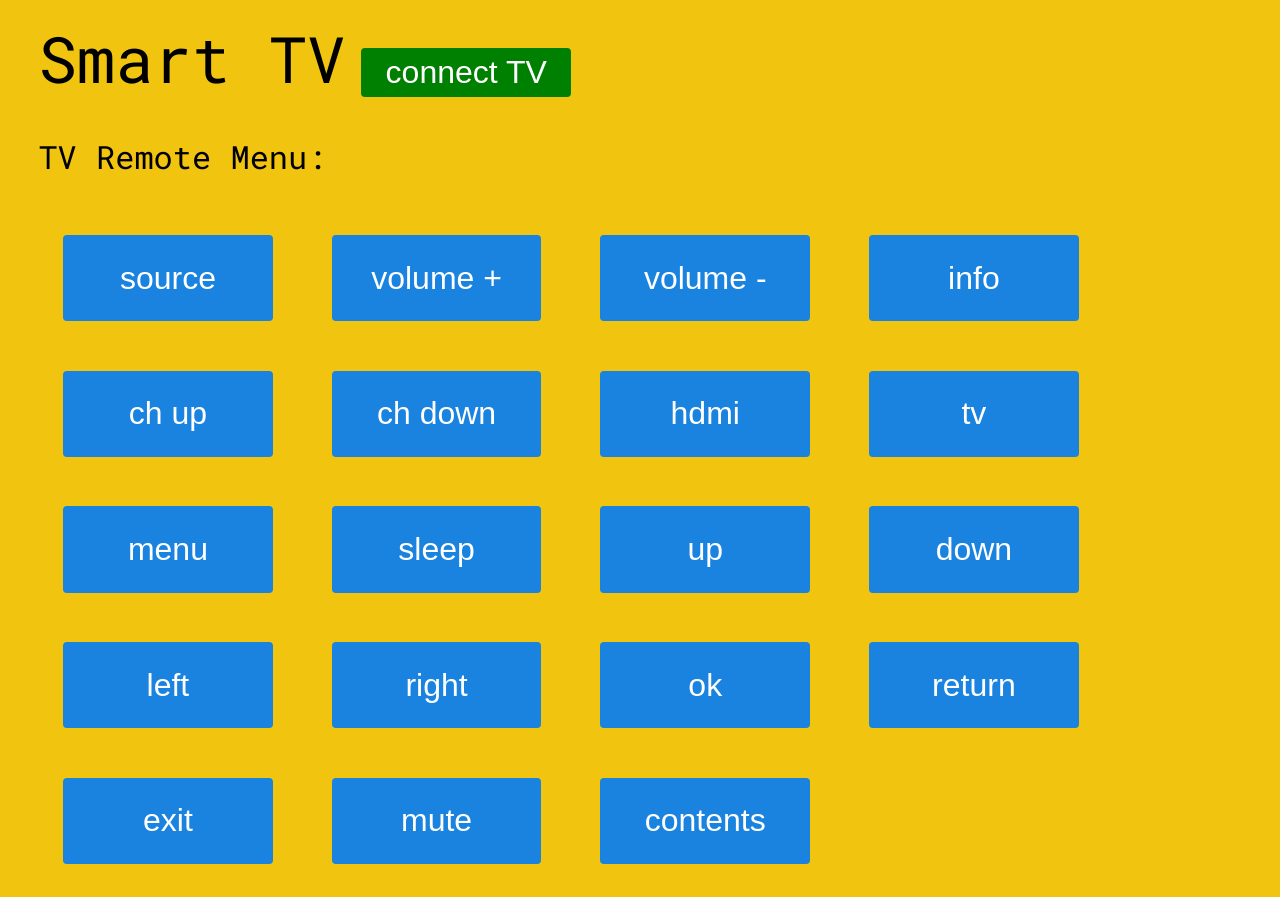
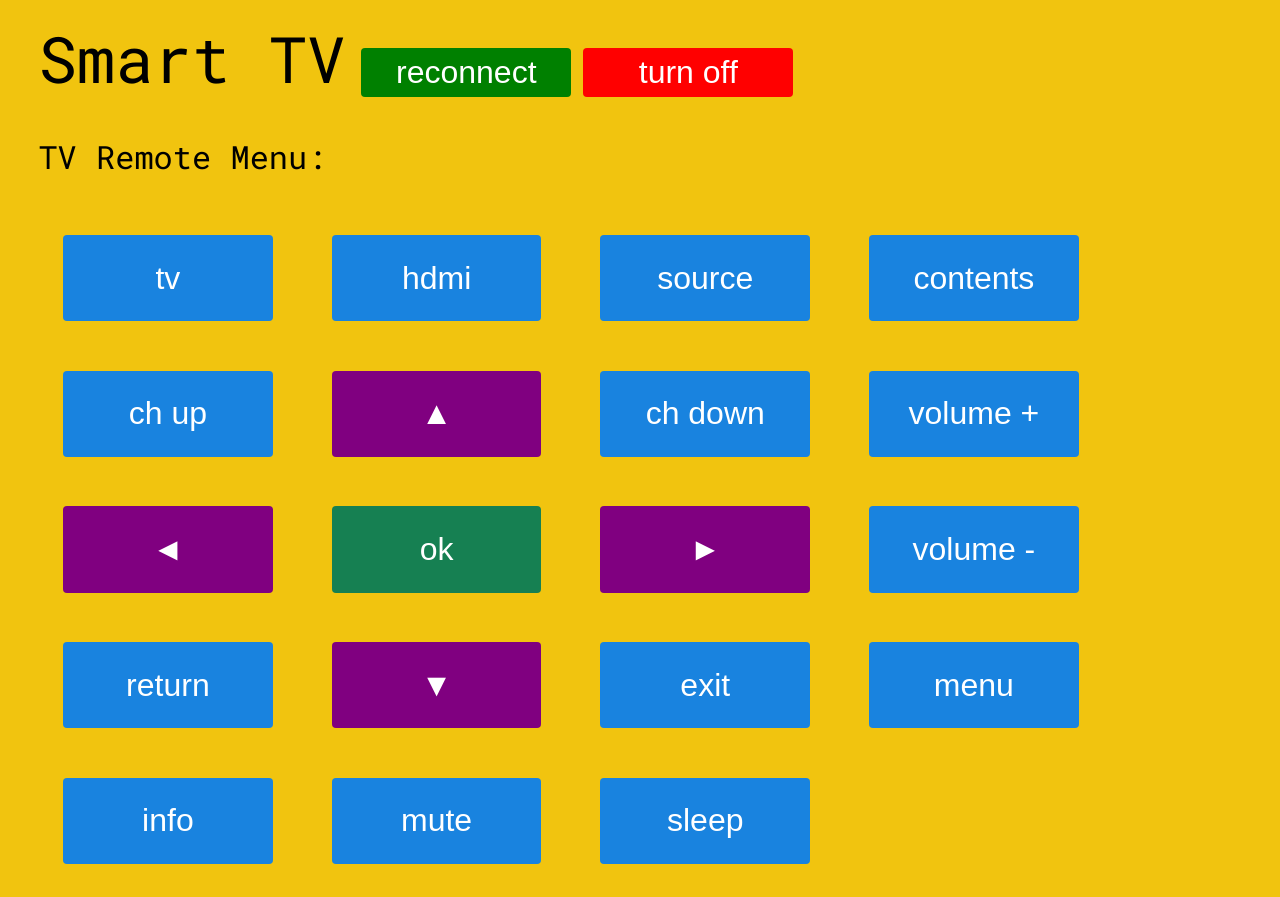
Before and after one commit to corusm/SmartTV-WebRemote, a website: page public/index.html in a window 1280 px wide. Drawn offline with Linux system fonts and the light colour scheme.

Commit message:
general updates

```diff
--- a/index.js
+++ b/index.js
@@ -24,6 +24,7 @@ function connectTV() {
     }
 });
 }
+connectTV();
 
 app.post('/turnon', (req, res) => {
   connectTV();
@@ -108,6 +109,10 @@ app.post('/contents', (req, res) => {
   tv("KEY_CONTENTS")
 })
 
+app.post('/turnoff', (req, res) => {
+  tv("KEY_POWEROFF")
+})
+
 // FUNCTIONS --------------------------
 
 // tv commands
--- a/public/client.js
+++ b/public/client.js
@@ -80,7 +80,6 @@ open.addEventListener('click', function(e) {
   fetch('/open', {method: 'POST'})
 });
 
-// NEW ELEMENTS
 const tvreturn = document.getElementById('tvreturn');
 tvreturn.addEventListener('click', function(e) {
   fetch('/tvreturn', {method: 'POST'})
@@ -101,6 +100,11 @@ contents.addEventListener('click', function(e) {
   fetch('/contents', {method: 'POST'})
 });
 
+const turnoff = document.getElementById('turnoff');
+turnoff.addEventListener('click', function(e) {
+  fetch('/turnoff', {method: 'POST'})
+});
+
 /*
 const test = document.getElementById('test');
 test.addEventListener('click', function(e) {
--- a/public/index.html
+++ b/public/index.html
@@ -6,31 +6,32 @@
     <link rel="stylesheet" href="main.css" type="text/css"> <!-- Verbindung von html file zum Stylesheet -->
   </head>
   <body>
-    <p><span id="header">Smart TV</span> <button id="turnon">connect TV</button></p>
+    <p><span id="header">Smart TV</span> <button id="turnon">reconnect</button><button id="turnoff">turn off</button></p>
     <p id="subheader">TV Remote Menu:</p>
     <div class="allButtons">
+    <button id="tv">tv</button>
+    <button id="hdmi">hdmi</button>
     <button id="source">source</button>
-    <button id="volup">volume +</button>
-    <button id="voldown">volume -</button>
-    <button id="info">info</button>
+    <button id="contents">contents</button>
 
     <button id="chup">ch up</button>
+    <button class="arrow" id="up">▲</button>
     <button id="chdown">ch down</button>
-    <button id="hdmi">hdmi</button>
-    <button id="tv">tv</button>
-    <button id="menu">menu</button>
-    <button id="sleep">sleep</button>
+    <button id="volup">volume +</button>
 
-    <button id="up">up</button>
-    <button id="down">down</button>
-    <button id="left">left</button>
-    <button id="right">right</button>
+    <button class="arrow" id="left">◄</button>
     <button id="open">ok</button>
+    <button class="arrow" id="right">►</button>
+    <button id="voldown">volume -</button>
 
     <button id="tvreturn">return</button>
+    <button class="arrow" id="down">▼</button>
     <button id="exit">exit</button>
+    <button id="menu">menu</button>
+
+    <button id="info">info</button>
     <button id="mute">mute</button>
-    <button id="contents">contents</button>
+    <button id="sleep">sleep</button>
   </div>
   </body>
   <script src="./client.js"></script>
--- a/public/main.css
+++ b/public/main.css
@@ -17,6 +17,21 @@ body {
 
 #turnon {
   background-color: green;
+  padding: 0.5%;
+  margin: 0.5%;
+  width: 17%;
+}
+
+button.arrow {
+  background-color: purple;
+}
+
+#open {
+  background-color: #168052;
+}
+
+#turnoff {
+  background-color: red;
   padding: 0.5%;
   margin: 0.5%;
   width: 17%;
```
